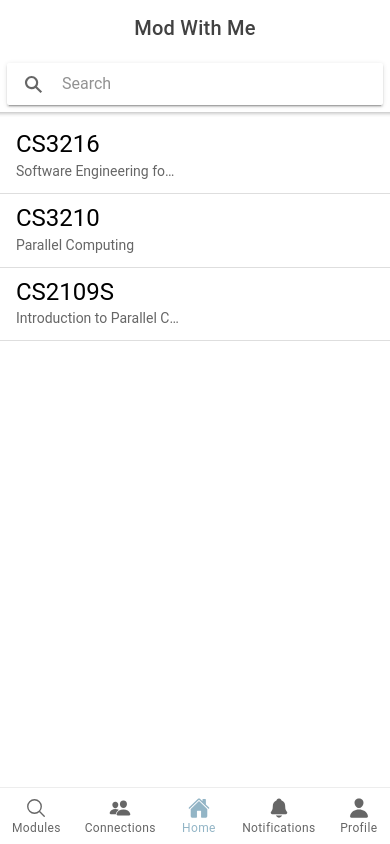
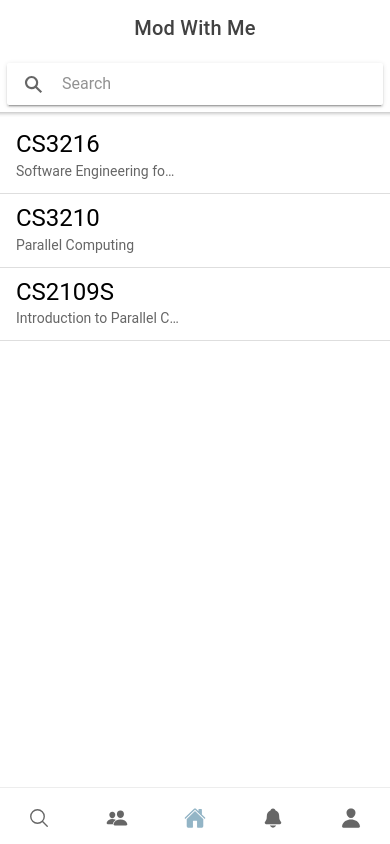
Before and after one commit to CS3216-A3-Group-5/frontend, a React (Create React App) app: page /home in a window 390 px wide. Built offline with nearby package versions, Linux system fonts and the light colour scheme.

Commit message:
Fix tab nav issue

```diff
--- a/src/App.tsx
+++ b/src/App.tsx
@@ -40,7 +40,10 @@ import '@ionic/react/css/display.css';
 
 /* Theme variables */
 import './theme/variables.scss';
+import styles from './styles.module.scss';
+
 import ConnectionsPage from './pages/connections';
+import ModuleView from './pages/modules/ModuleView';
 
 setupIonicReact();
 
@@ -49,12 +52,14 @@ const App: React.FC = () => (
     <IonReactRouter>
       <IonTabs>
         <IonRouterOutlet>
-          <Route path="/home">
+          <Route exact path="/home">
             <Home />
           </Route>
-          <Route path="/modules">
+          <Route path="/home/modules/:moduleCode" component={ModuleView} />
+          <Route exact path="/modules">
             <ModulesPage />
           </Route>
+          <Route path="/modules/:moduleCode" component={ModuleView} />
           <Route path="/notifications">
             <NotificationsPage />
           </Route>
@@ -71,23 +76,27 @@ const App: React.FC = () => (
         <IonTabBar slot="bottom">
           <IonTabButton tab="modules" href="/modules">
             <IonIcon icon={searchOutline} />
-            <IonLabel>Modules</IonLabel>
+            <IonLabel className={styles['tab_button_text']}>Modules</IonLabel>
           </IonTabButton>
           <IonTabButton tab="connections" href="/connections">
             <IonIcon icon={people}></IonIcon>
-            <IonLabel>Connections</IonLabel>
+            <IonLabel className={styles['tab_button_text']}>
+              Connections
+            </IonLabel>
           </IonTabButton>
           <IonTabButton tab="home" href="/home">
             <IonIcon icon={home}></IonIcon>
-            <IonLabel>Home</IonLabel>
+            <IonLabel className={styles['tab_button_text']}>Home</IonLabel>
           </IonTabButton>
           <IonTabButton tab="notifications" href="/notifications">
             <IonIcon icon={notifications} />
-            <IonLabel>Notifications</IonLabel>
+            <IonLabel className={styles['tab_button_text']}>
+              Notifications
+            </IonLabel>
           </IonTabButton>
           <IonTabButton tab="userProfile" href="/user_profile">
             <IonIcon icon={person} />
-            <IonLabel>Profile</IonLabel>
+            <IonLabel className={styles['tab_button_text']}>Profile</IonLabel>
           </IonTabButton>
         </IonTabBar>
       </IonTabs>
--- a/src/pages/home/index.tsx
+++ b/src/pages/home/index.tsx
@@ -5,11 +5,13 @@ import {
   IonSearchbar,
   IonToolbar,
 } from '@ionic/react';
+import { useLocation } from 'react-router-dom';
 import { sampleModuleData } from '../../api/sampleData';
 import AppHeader from '../../components/AppHeader';
 import ModuleListItem from '../modules/ModuleListItem';
 
 export default function Homepage() {
+  const currentPath = useLocation().pathname;
   return (
     <IonPage>
       <AppHeader>
@@ -20,7 +22,11 @@ export default function Homepage() {
       <IonContent fullscreen>
         <IonList lines="full">
           {sampleModuleData.map((uniModule) => (
-            <ModuleListItem uniModule={uniModule} key={uniModule.code} />
+            <ModuleListItem
+              uniModule={uniModule}
+              key={uniModule.code}
+              path={currentPath + '/modules'}
+            />
           ))}
         </IonList>
       </IonContent>
--- a/src/pages/modules/ModuleListItem.tsx
+++ b/src/pages/modules/ModuleListItem.tsx
@@ -3,14 +3,19 @@ import { UniModule } from '../../api/types';
 
 interface ModuleListItemProps {
   uniModule: UniModule;
+  // path to append module code to
+  path: string;
 }
 
 /**
  * Page to view full details of a university module.
  */
-export default function ModuleListItem({ uniModule }: ModuleListItemProps) {
+export default function ModuleListItem({
+  uniModule,
+  path,
+}: ModuleListItemProps) {
   return (
-    <IonItem routerLink={`/modules/${uniModule.code}`}>
+    <IonItem routerLink={path + '/' + uniModule.code}>
       <IonLabel slot="start">
         <h1>{uniModule.code}</h1>
         <p>{uniModule.name}</p>
--- a/src/pages/modules/ModuleListView.tsx
+++ /dev/null
@@ -1,29 +0,0 @@
-import {
-  IonContent,
-  IonList,
-  IonPage,
-  IonSearchbar,
-  IonToolbar,
-} from '@ionic/react';
-import { sampleModuleData } from '../../api/sampleData';
-import AppHeader from '../../components/AppHeader';
-import ModuleListItem from './ModuleListItem';
-
-export default function ModulesListView() {
-  return (
-    <IonPage>
-      <AppHeader>
-        <IonToolbar>
-          <IonSearchbar />
-        </IonToolbar>
-      </AppHeader>
-      <IonContent fullscreen>
-        <IonList lines="full">
-          {sampleModuleData.map((uniModule) => (
-            <ModuleListItem uniModule={uniModule} key={uniModule.code} />
-          ))}
-        </IonList>
-      </IonContent>
-    </IonPage>
-  );
-}
--- a/src/pages/modules/index.tsx
+++ b/src/pages/modules/index.tsx
@@ -1,14 +1,35 @@
-import { IonRouterOutlet } from '@ionic/react';
-import { Route } from 'react-router-dom';
-import ModuleListView from './ModuleListView';
-import ModuleView from './ModuleView';
+import {
+  IonContent,
+  IonList,
+  IonPage,
+  IonSearchbar,
+  IonToolbar,
+} from '@ionic/react';
+import { useLocation } from 'react-router-dom';
+import { sampleModuleData } from '../../api/sampleData';
+import AppHeader from '../../components/AppHeader';
+import ModuleListItem from './ModuleListItem';
 
 export default function ModulesPage() {
+  const currentPath = useLocation().pathname;
   return (
-    <IonRouterOutlet>
-      <Route exact path="/modules" component={ModuleListView} />
-      <Route path="/modules/:moduleCode" component={ModuleView} />
-      <Route render={() => 'page not found'} />
-    </IonRouterOutlet>
+    <IonPage>
+      <AppHeader>
+        <IonToolbar>
+          <IonSearchbar />
+        </IonToolbar>
+      </AppHeader>
+      <IonContent fullscreen>
+        <IonList lines="full">
+          {sampleModuleData.map((uniModule) => (
+            <ModuleListItem
+              uniModule={uniModule}
+              key={uniModule.code}
+              path={currentPath}
+            />
+          ))}
+        </IonList>
+      </IonContent>
+    </IonPage>
   );
 }
--- /dev/null
+++ b/src/styles.module.scss
@@ -0,0 +1,5 @@
+@media only screen and (max-width: 540px) {
+  .tab_button_text {
+    display: none;
+  }
+}
```
